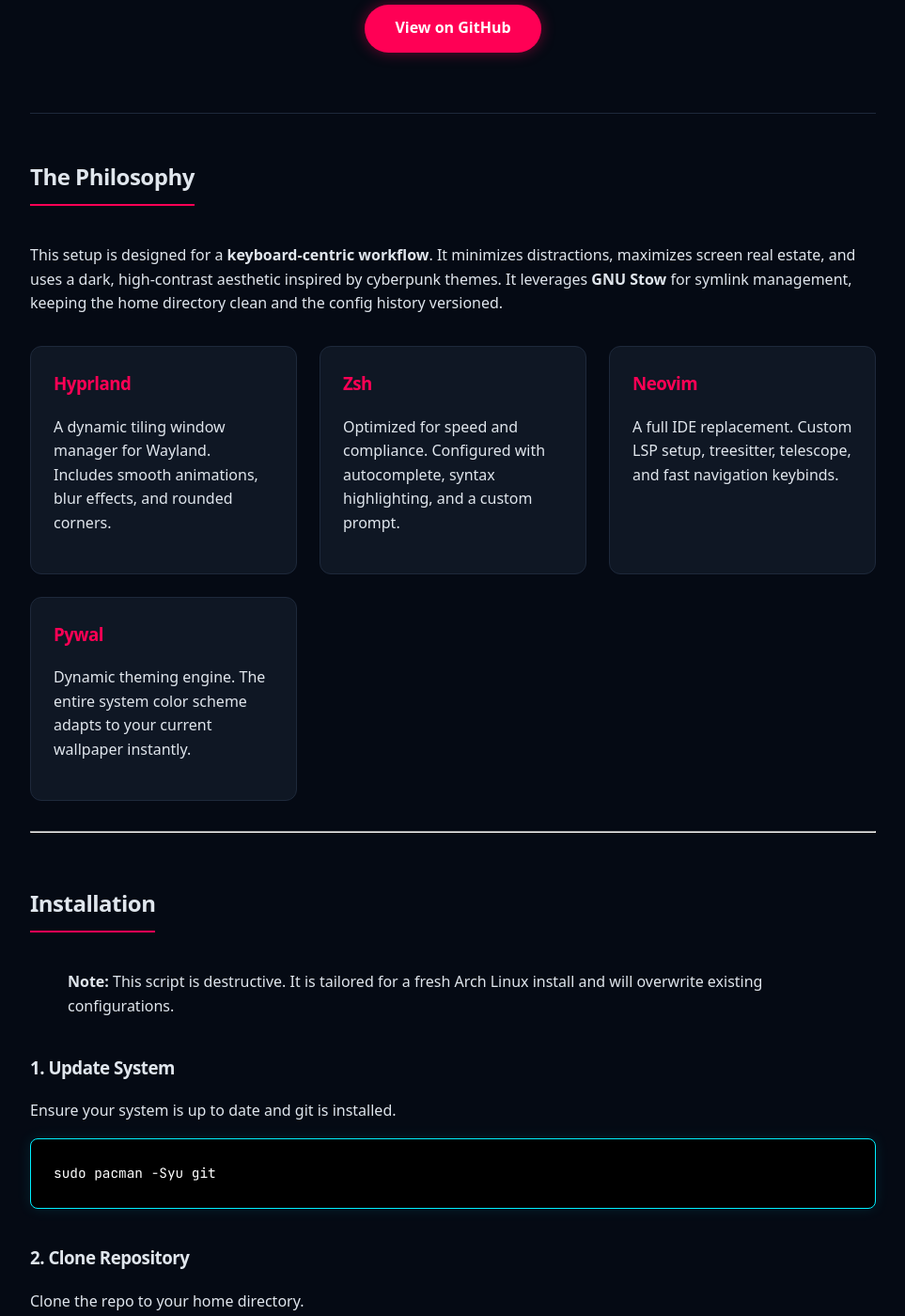
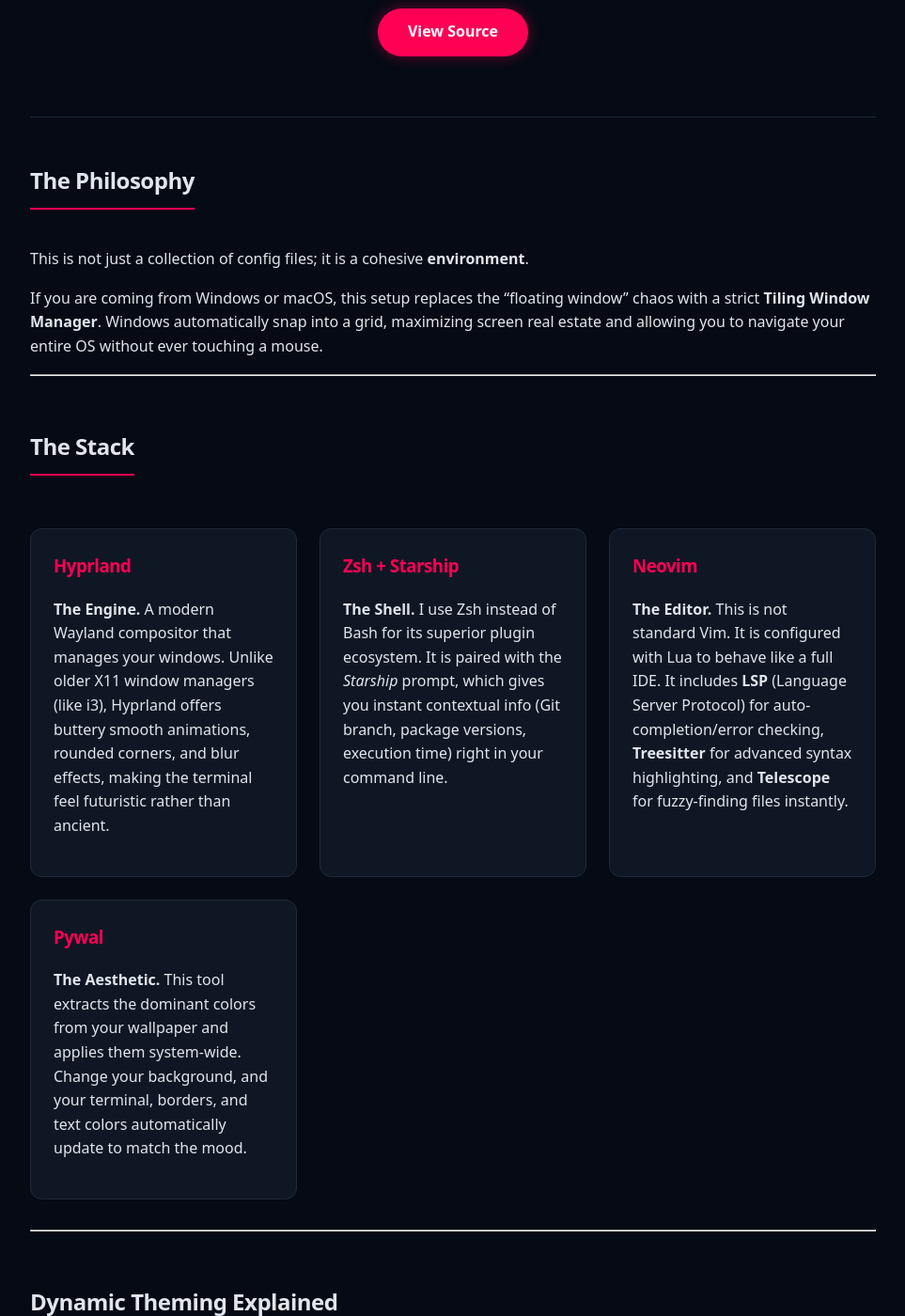
Before and after one commit to gab-dev-7/dotfiles, a Jekyll site: the page built from index.md, in a window 1280 px wide and 1400 px high, scrolled down 353 px. Shown: the whole window at 94% size, without its empty margins (158-1121 px from the left). Built offline with Jekyll 4.4.1, drawn with Linux system fonts in a browser that asks for light colours; some of the changed text lies outside the part shown.

Commit message:
expanded doc on website

````diff
--- a/index.md
+++ b/index.md
@@ -5,100 +5,97 @@ title: Home
 
 <header>
     <h1>.dotfiles</h1>
-    <p class="subtitle">Hyprland // Zsh // Neovim // Arch</p>
-    <a href="https://github.com/gab-dev-7/dotfiles" class="btn">View on GitHub</a>
+    <p class="subtitle">Arch Linux // Hyprland // Zsh // Pywal</p>
+    <div style="margin-top: 1.5rem;">
+        <a href="https://github.com/gab-dev-7/dotfiles" class="btn">View Source</a>
+    </div>
 </header>
 
 ## The Philosophy
+This is not just a collection of config files; it is a cohesive **environment**.
 
-This setup is designed for a **keyboard-centric workflow**. It minimizes distractions, maximizes screen real estate, and uses a dark, high-contrast aesthetic inspired by cyberpunk themes. It leverages **GNU Stow** for symlink management, keeping the home directory clean and the config history versioned.
+If you are coming from Windows or macOS, this setup replaces the "floating window" chaos with a strict **Tiling Window Manager**. Windows automatically snap into a grid, maximizing screen real estate and allowing you to navigate your entire OS without ever touching a mouse.
+
+---
+
+## The Stack
 
 <div class="grid">
     <div class="card">
         <h3>Hyprland</h3>
-        <p>A dynamic tiling window manager for Wayland. Includes smooth animations, blur effects, and rounded corners.</p>
+        <p><strong>The Engine.</strong> A modern Wayland compositor that manages your windows. Unlike older X11 window managers (like i3), Hyprland offers buttery smooth animations, rounded corners, and blur effects, making the terminal feel futuristic rather than ancient.</p>
     </div>
     <div class="card">
-        <h3>Zsh</h3>
-        <p>Optimized for speed and compliance. Configured with autocomplete, syntax highlighting, and a custom prompt.</p>
+        <h3>Zsh + Starship</h3>
+        <p><strong>The Shell.</strong> I use Zsh instead of Bash for its superior plugin ecosystem. It is paired with the <em>Starship</em> prompt, which gives you instant contextual info (Git branch, package versions, execution time) right in your command line.</p>
     </div>
     <div class="card">
         <h3>Neovim</h3>
-        <p>A full IDE replacement. Custom LSP setup, treesitter, telescope, and fast navigation keybinds.</p>
+        <p><strong>The Editor.</strong> This is not standard Vim. It is configured with Lua to behave like a full IDE. It includes <strong>LSP</strong> (Language Server Protocol) for auto-completion/error checking, <strong>Treesitter</strong> for advanced syntax highlighting, and <strong>Telescope</strong> for fuzzy-finding files instantly.</p>
     </div>
     <div class="card">
         <h3>Pywal</h3>
-        <p>Dynamic theming engine. The entire system color scheme adapts to your current wallpaper instantly.</p>
+        <p><strong>The Aesthetic.</strong> This tool extracts the dominant colors from your wallpaper and applies them system-wide. Change your background, and your terminal, borders, and text colors automatically update to match the mood.</p>
     </div>
 </div>
 
 ---
 
-## Installation
+## Dynamic Theming Explained
+One of the most complex parts of this setup is the color synchronization. I use a tool called **Pywal**.
 
-> **Note:** This script is destructive. It is tailored for a fresh Arch Linux install and will overwrite existing configurations.
+1.  You set a wallpaper using the command line.
+2.  Pywal analyzes the image and generates a 16-color palette (dark, light, and accents).
+3.  It "hot-reloads" these colors into **Kitty** (terminal), **Waybar** (status bar), and **Hyprland** (window borders) instantly.
 
-### 1. Update System
-
-Ensure your system is up to date and git is installed.
-
-```bash
-sudo pacman -Syu git
-```
-
-### 2. Clone Repository
-
-Clone the repo to your home directory.
-
-```bash
-git clone https://github.com/gab-dev-7/dotfiles.git "$HOME/dotfiles"
-cd "$HOME/dotfiles"
-```
-
-### 3. Run Installer
-
-Make the script executable and run it. This will handle package installation and symlinking.
-
-```bash
-chmod +x install.sh
-./install.sh
-```
-
-**Post-Install:** Reboot your system. Select "Hyprland" from your login manager (SDDM).
+_Result:_ Your system always looks perfectly coordinated without you manually editing hex codes.
 
 ---
 
-## Directory Structure
+## Installation Guide
 
-Using **GNU Stow**, the repository maps directly to your `.config` folder. This keeps your home directory clean.
+> **Warning:** This script assumes a fresh Arch Linux install. It uses `stow` to manage symlinks. Back up your data before running this.
 
-```text
-dotfiles/
-├── hypr/       →  ~/.config/hypr
-├── nvim/       →  ~/.config/nvim
-├── zsh/        →  ~/.zshrc
-├── kitty/      →  ~/.config/kitty
-├── waybar/     →  ~/.config/waybar
-└── dunst/      →  ~/.config/dunst
-```
+### 1. Update & Prep
+Ensure your system core is up to date and you have Git installed.
+
+~~~bash
+sudo pacman -Syu git
+~~~
+
+### 2. Download the Configs
+Clone this repository to your home folder. The folder name *must* be `dotfiles` for the symlinks to work automatically.
+
+~~~bash
+git clone https://github.com/gab-dev-7/dotfiles.git "$HOME/dotfiles"
+cd "$HOME/dotfiles"
+~~~
+
+### 3. Automated Install
+Run the script. This will install the required packages (Hyprland, Neovim, etc.) and link the config files to `~/.config/`.
+
+~~~bash
+chmod +x install.sh
+./install.sh
+~~~
+
+**After Install:** Reboot your machine. On the login screen (SDDM), click the gear icon and select **Hyprland** before logging in.
 
 ---
 
-## Key Bindings
+## Cheat Sheet
+The entire workflow is keyboard-driven. The `Super` key is the Windows/Command key.
 
-These are the core shortcuts to get started with the workflow.
-
-| Key                 | Action                   |
-| :------------------ | :----------------------- |
-| `Super + Return`    | Open Terminal (Kitty)    |
-| `Super + E`         | File Manager (Yazi)      |
-| `Super + Space`     | App Launcher (Wofi/Rofi) |
-| `Super + Q`         | Close Window             |
-| `Super + Shift + Q` | Exit Hyprland            |
-| `Super + F`         | Toggle Fullscreen        |
+| Key Combo | Action | Explanation |
+| :--- | :--- | :--- |
+| `Super + Return` | **Open Terminal** | Launches Kitty. |
+| `Super + E` | **File Manager** | Launches Yazi (terminal-based file manager). |
+| `Super + Space` | **App Launcher** | Opens Wofi (like Spotlight/Search). |
+| `Super + Q` | **Close Window** | Kills the active window. |
+| `Super + F` | **Fullscreen** | Toggles the active window to full screen. |
+| `Super + Shift + Q` | **Exit** | Logs out of Hyprland. |
 
 ---
 
 ## Gallery
-
-_Screenshots coming soon._
+*Screenshots coming soon.*
````
